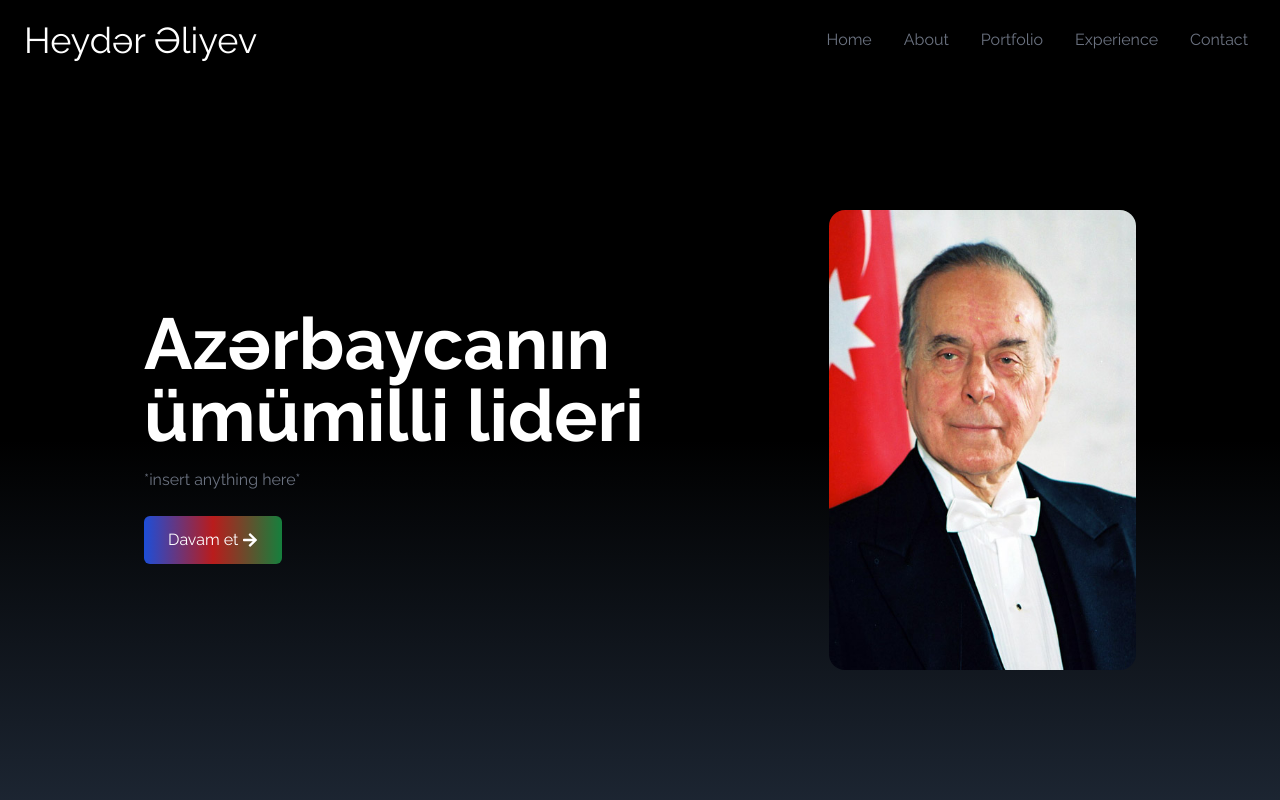
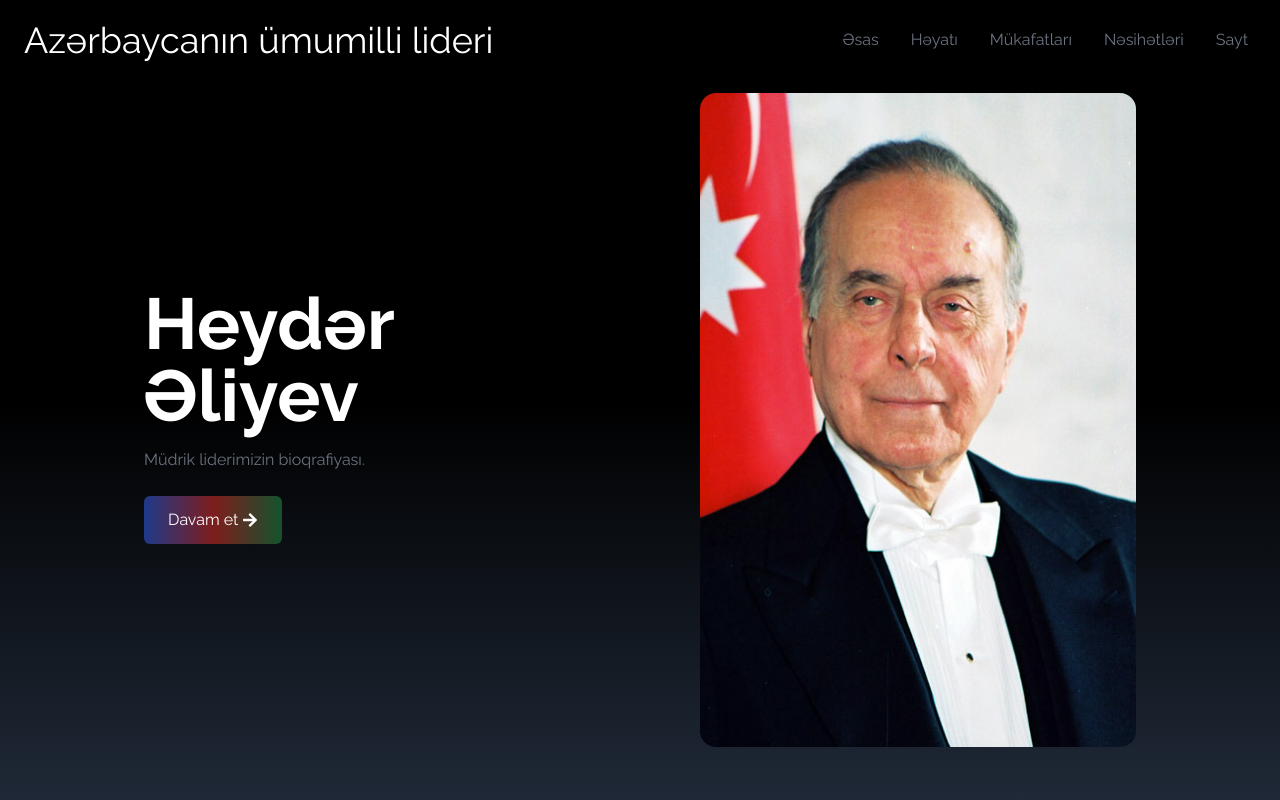
Before and after one commit to kdiffin/Heydar-Aliyev-tribute, a React (Vite) app: page / in a window 1280 px wide. Shown: the top 800 px of the page. Built offline with nearby package versions, Linux system fonts and the light colour scheme.

Commit message:
added css snap and smooth scrolling to the landmarks

```diff
--- a/package.json
+++ b/package.json
@@ -11,7 +11,8 @@
   "dependencies": {
     "react": "^18.2.0",
     "react-dom": "^18.2.0",
-    "react-icons": "^4.7.1"
+    "react-icons": "^4.7.1",
+    "react-scroll": "^1.8.8"
   },
   "devDependencies": {
     "@types/react": "^18.0.24",
--- a/src/App.jsx
+++ b/src/App.jsx
@@ -8,7 +8,7 @@ function App() {
   const [count, setCount] = useState(0);
 
   return (
-    <div className="App">
+    <div>
       <Navbar />
       <Home />
       <About />
--- a/src/components/About.jsx
+++ b/src/components/About.jsx
@@ -3,8 +3,8 @@ import React from "react";
 function About() {
   return (
     <div
-      name="about"
-      className="w-full h-screen bg-gradient-to-b from-gray-800 to-black text-white"
+      id="həyatı"
+      className="w-full  snap-center	 pt-60 -mb-20 h-screen bg-gradient-to-b from-gray-800 to-black text-white"
     >
       <div className="max-w-screen-lg p-4 mx-auto flex flex-col justify-center w-full">
         <div className="pb-8">
@@ -12,7 +12,6 @@ function About() {
             Həyatı
           </p>
         </div>
-
         <p className="text-xl mt-10">
           Heydər Əlirza oğlu Əliyev 1923-cü il mayın 10-da Azərbaycanın Naxçıvan
           şəhərində dəmiryolçu ailəsində dünyaya gəlmişdir. 1939-cu ildə
@@ -27,7 +26,8 @@ function About() {
           məsul vəzifələrdə xidmət etmiş, 1944-cü ilin mayında isə Naxçıvan
           Vilayət Partiya Komitəsi tərəfindən dövlət təhlükəsizliyi orqanlarına
           işə göndərilmişdir.
-        </p>
+        </p>{" "}
+        <button>show more</button>
       </div>
     </div>
   );
--- a/src/components/Home.jsx
+++ b/src/components/Home.jsx
@@ -1,30 +1,35 @@
 import React from "react";
-import heroImage from "/public/heroImage.jpg";
+import heroImage from "/heroImage.jpg";
 import { FaArrowRight } from "react-icons/fa";
 
 function Home() {
   return (
     <div
-      name="home"
-      className="h-screen w-full bg-gradient-to-b  from-black via-black to-gray-800 "
+      id="əsas"
+      className="snap-center h-screen w-full pt-10 bg-gradient-to-b  from-black via-black to-gray-800 sm:snap-none "
     >
       <div
         className="max-w-screen-lg mx-auto flex flex-col
         items-center justify-center h-full   px-4 text-white md:flex-row"
       >
-        <div className="flex flex-col justify-center h-full">
+        <div className="flex flex-col justify-center h-full mr-20 flex-wrap">
           <h2 className="text-4xl sm:text-7xl font-bold text-white">
-            Azərbaycanın ümümilli lideri
+            Heydər Əliyev{" "}
           </h2>
-          <p className="text-gray-500 py-4 max-w-md">*insert anything here*</p>
+          <p className="text-gray-500 py-4 max-w-md">
+            Müdrik liderimizin bioqrafiyası.
+          </p>
 
           <div>
-            <button className="group  text-white cursor-pointer w-fit px-6 py-3 my-2 flex items-center rounded-md bg-gradient-to-r from-blue-700 via-red-700 to-green-700">
+            <a
+              href="#həyatı"
+              className="group  text-white cursor-pointer w-fit px-6 py-3 my-2 flex items-center rounded-md bg-gradient-to-r from-blue-900 via-red-900 to-green-900"
+            >
               Davam et{" "}
               <span className="group-hover:rotate-90 duration-300 ml-1">
                 <FaArrowRight />
               </span>
-            </button>
+            </a>
           </div>
         </div>
 
--- a/src/components/Mukafatlar.jsx
+++ b/src/components/Mukafatlar.jsx
@@ -30,8 +30,8 @@ function Mukafatlar() {
 
   return (
     <div
-      name="portfolio"
-      className="bg-gradient-to-b from-black to-gray-800 w-full text-white md:h-screen"
+      id="mükafatları"
+      className="snap-center	  sm:snap-none  bg-gradient-to-b from-black to-gray-800 w-full text-white md:h-screen"
     >
       <div className="max-w-screen-lg p-4 mx-auto flex flex-col justify-center w-full h-full">
         <div className="pb-8">
--- a/src/components/Navbar.jsx
+++ b/src/components/Navbar.jsx
@@ -6,34 +6,39 @@ function Navbar() {
   const links = [
     {
       id: 1,
-      link: "home",
+      link: "#əsas",
+      name: "əsas",
     },
 
     {
       id: 2,
-      link: "about",
+      link: "#həyatı",
+      name: "həyatı",
     },
 
     {
       id: 3,
-      link: "portfolio",
+      link: "#mükafatları",
+      name: "mükafatları",
     },
 
     {
       id: 4,
-      link: "experience",
+      link: "#nəsihətləri",
+      name: "nəsihətləri",
     },
 
     {
       id: 5,
-      link: "contact",
+      link: "#sayt",
+      name: "sayt",
     },
   ];
 
   return (
-    <div className="flex justify-between px-4 items-center w-full h-20 -mb-10 text-white  bg-black">
+    <div className="snap-none snap-align-none -mb-20 flex justify-between px-4 sm:snap-none  items-center w-full h-20  text-white  bg-black">
       <div>
-        <h1 className="text-4xl ml-2">Heydər Əliyev</h1>
+        <h1 className="text-4xl ml-2">Azərbaycanın ümumilli lideri</h1>
       </div>
 
       <ul className="hidden md:flex">
@@ -43,7 +48,9 @@ function Navbar() {
               key={link.id}
               className="px-4 cursor-pointer capitalize text-gray-500 hover:scale-110 duration-200"
             >
-              {link.link}
+              <a href={link.link} ignoreCancelEvents={true}>
+                {link.name}
+              </a>
             </li>
           );
         })}
@@ -56,14 +63,19 @@ function Navbar() {
       </div>
 
       {nav ? (
-        <ul className="flex flex-col justify-center items-center absolute top-0  left-0 w-full h-screen bg-gradient-to-b from-black to-gray-800 text-gray-500">
+        <ul
+          className="flex flex-col justify-center
+        items-center absolute top-0  left-0 w-full h-screen bg-gradient-to-b from-black to-gray-800 text-gray-500"
+        >
           {links.map((link) => {
             return (
               <li
                 key={link.id}
-                className="p-5 text-4xl cursor-pointer capitalize text-gray-500 hover:scale-110 duration-200 border-solid border-1 border-b--500"
+                className="p-10 text-4xl cursor-pointer capitalize text-gray-500 hover:scale-110 duration-200 border-solid border-1 border-b--500"
               >
-                {link.link}
+                <a href={link.link} onClick={() => setNav(false)}>
+                  {link.link}
+                </a>
               </li>
             );
           })}
--- a/src/index.css
+++ b/src/index.css
@@ -7,5 +7,14 @@
 @layer base {
   html {
     font-family: "Raleway", sans-serif;
+    scroll-snap-type: y mandatory;
+    scroll-behavior: smooth;
+  }
+  @media screen and (max-width: 580px) {
+    html {
+      font-family: "Raleway", sans-serif;
+      scroll-snap-type: none;
+      transition: 19900ms;
+    }
   }
 }
```
Also changed, not shown: 1 other file (tests, documents, lock files or other folders).
